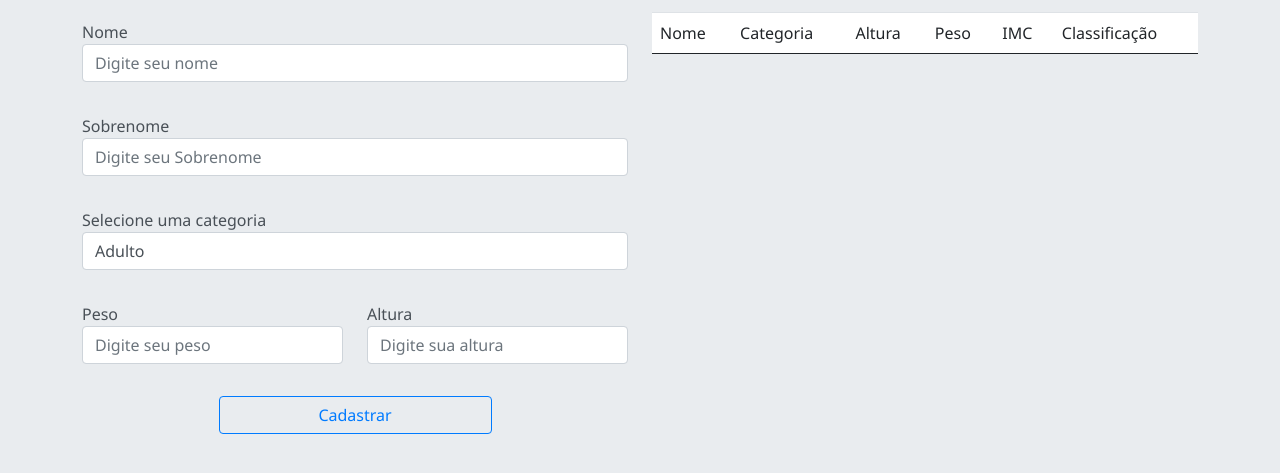
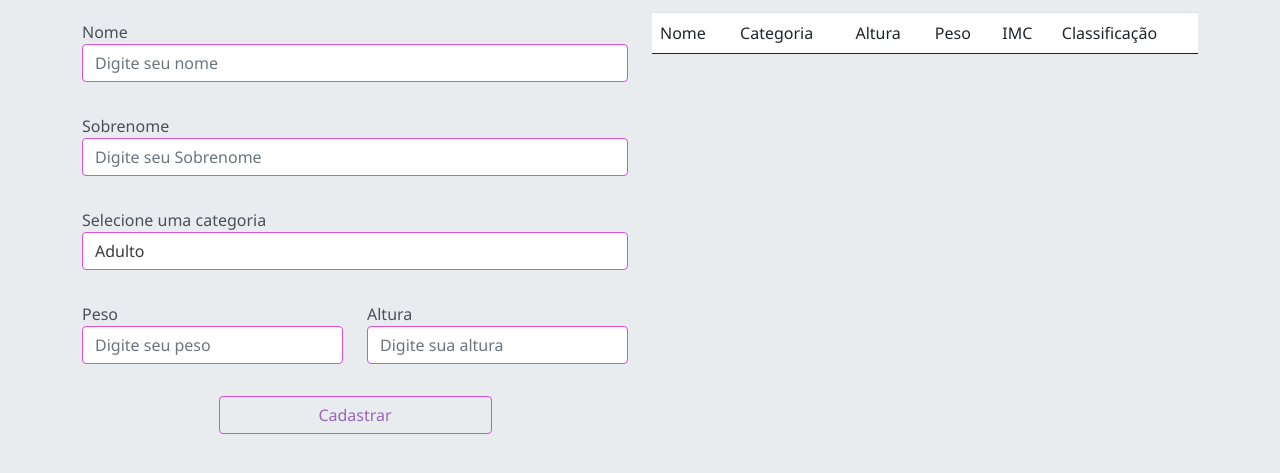
Before and after one commit to CRAZYFOXY021/calcularProject, a plain HTML site: page index.html in a window 1280 px wide. Shown: the part 223-696 px from the top of the page. Drawn offline with nearby package versions, Linux system fonts and the light colour scheme.

Commit message:
Update style.css

```diff
--- a/css/style.css
+++ b/css/style.css
@@ -20,32 +20,32 @@ header {
 /* Estilos do formulário */
 .form-control {
     background-color: #fff; /* Cor de fundo dos campos de texto */
-    border: 1px solid #ced4da;
+    border: 1px solid #de50d4;
     border-radius: 0.25rem;
     padding: 0.375rem 0.75rem;
     font-size: 1rem;
     line-height: 1.5;
-    color: #495057; /* Cor do texto dentro dos campos */
+    color: #3d3a3d; /* Cor do texto dentro dos campos */
 }
 
 .form-control:focus {
     color: #495057;
     background-color: #fff;
-    border-color: #80bdff;
+    border-color: #de50d4;
     outline: 0;
     box-shadow: 0 0 0 0.2rem rgba(0, 123, 255, 0.25);
 }
 
 /* Estilos do botão */
 .btn-outline-primary {
-    color: #007bff;
-    border-color: #007bff;
+    color: #9965b8;
+    border-color: #d050de;
 }
 
 .btn-outline-primary:hover {
     color: #fff;
-    background-color: #007bff;
-    border-color: #007bff;
+    background-color: #9965b8;
+    border-color: #c49cdb;
 }
 
 /* Estilos da tabela */
```
